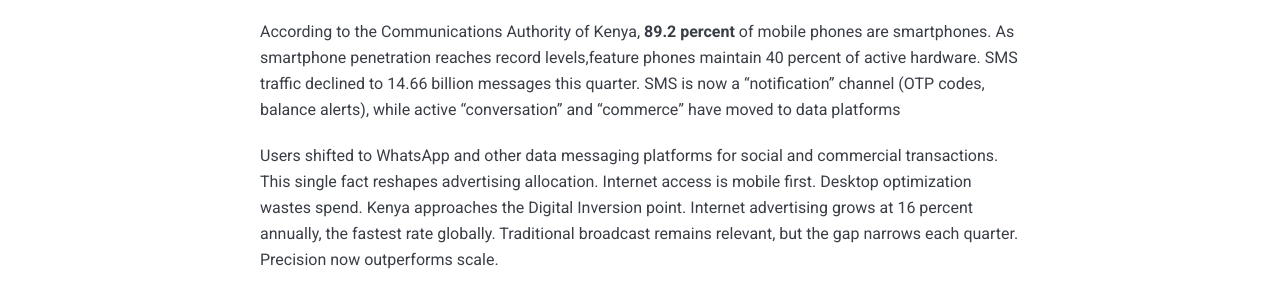
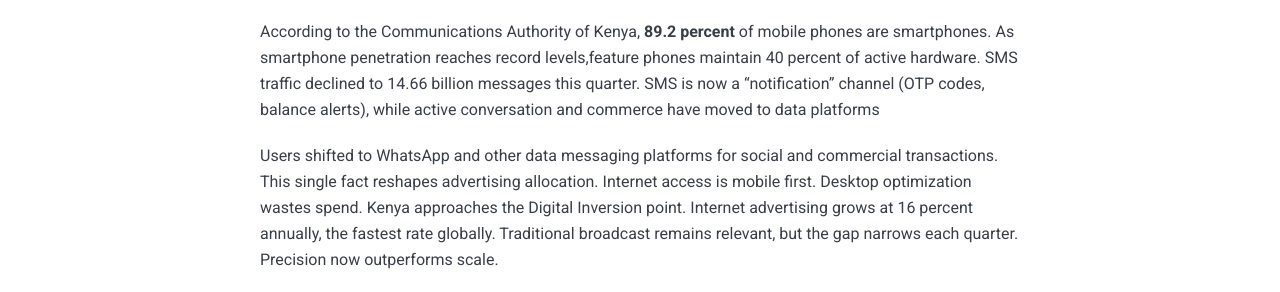
Before and after one commit to vrmshamba/mediatec-insights, a Jekyll site: the page built from _posts/2026-01-04-kenya_advertising_2026.md, in a window 1280 px wide and 900 px high, scrolled down 1174 px. Shown: the part 238-530 px from the top of the window. Built offline with Jekyll 4.4.1, drawn with Linux system fonts in a browser that asks for light colours; nearby versions of some CDN libraries; comment, search, counter and statistics services are not loaded.

```diff
--- a/_posts/2026-01-04-kenya_advertising_2026.md
+++ b/_posts/2026-01-04-kenya_advertising_2026.md
@@ -13,7 +13,7 @@ excerpt: "89.5 percent of mobile phones are smartphones. Kenya approaches the Di
 ## Device Reality
 
 According to the Communications Authority of Kenya, **89.2 percent** of mobile phones are smartphones. As smartphone penetration reaches record levels,feature phones maintain 40 percent of active hardware.
-SMS traffic declined to 14.66 billion messages this quarter. SMS is now a "notification" channel (OTP codes, balance alerts), while active "conversation" and "commerce" have moved to data platforms
+SMS traffic declined to 14.66 billion messages this quarter. SMS is now a "notification" channel (OTP codes, balance alerts), while active conversation and commerce have moved to data platforms
 
 Users shifted to WhatsApp and other data messaging platforms for social and commercial transactions.
 This single fact reshapes advertising allocation. Internet access is mobile first.
```
